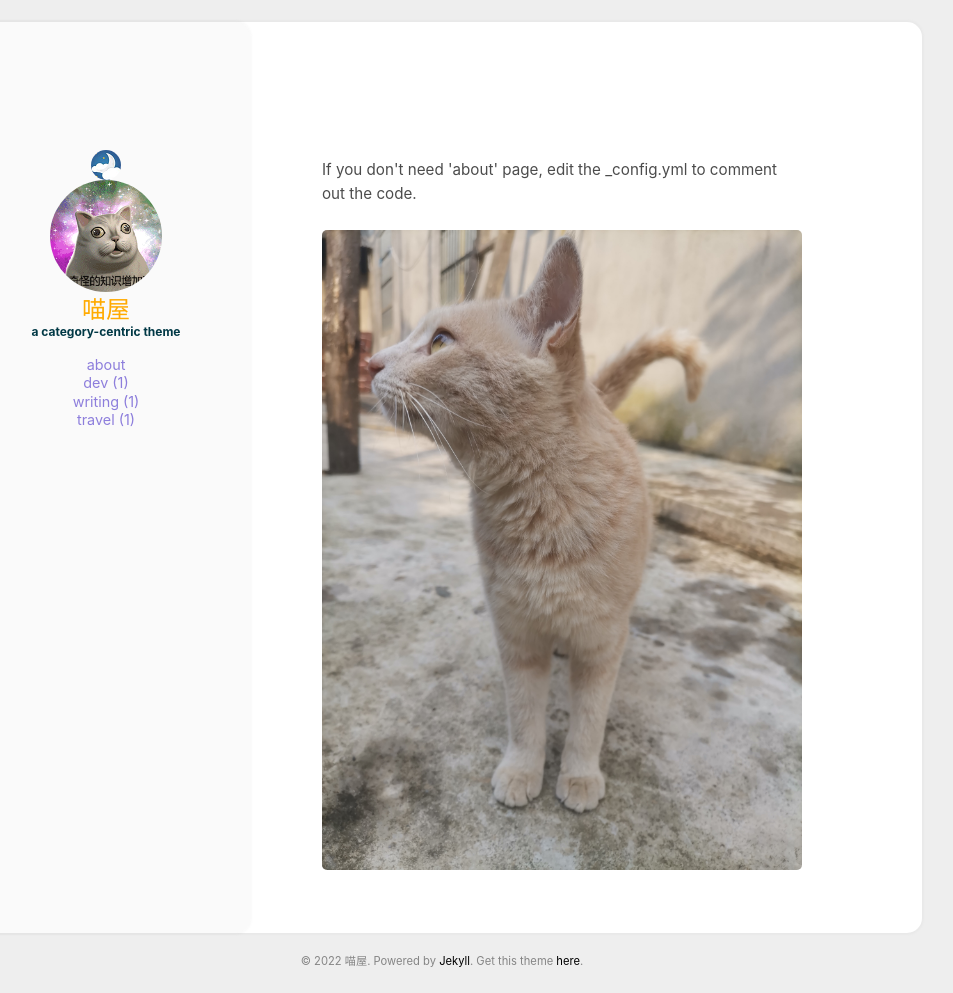
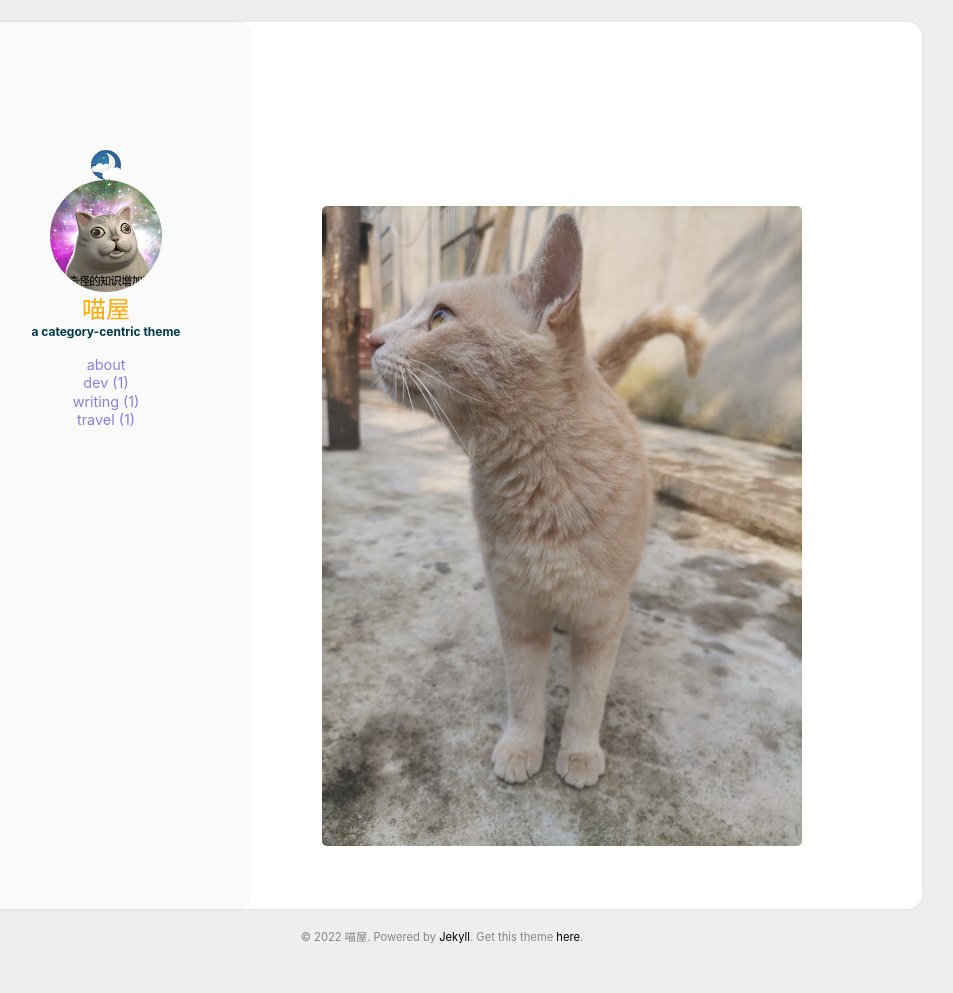
Before and after one commit to yaoyiqiang/yaoyiqiang.github.io, a Jekyll site: the page built from aboutme.html, in a window 1280 px wide. Shown: the whole page, without its empty margins (198-1151 px from the left). Built offline with Jekyll 4.4.1, drawn with Linux system fonts in a browser that asks for light colours; after the commit the page ends 969 px from its top, so only the background shows below that.

Commit message:
Update aboutme.html

```diff
--- a/aboutme.html
+++ b/aboutme.html
@@ -5,9 +5,8 @@ layout: page
 <section class="aboutme">
     <div class="post_content">
         <p>
-            If you don't need 'about' page, edit the _config.yml to comment out the code.
             <br><br>
-            <img src="https://starry99.github.io/catbook/assets/img/cat1.jpg">
+            <img src="assets/img/cat1.jpg">
         </p>
     </div>
 </section>
```
